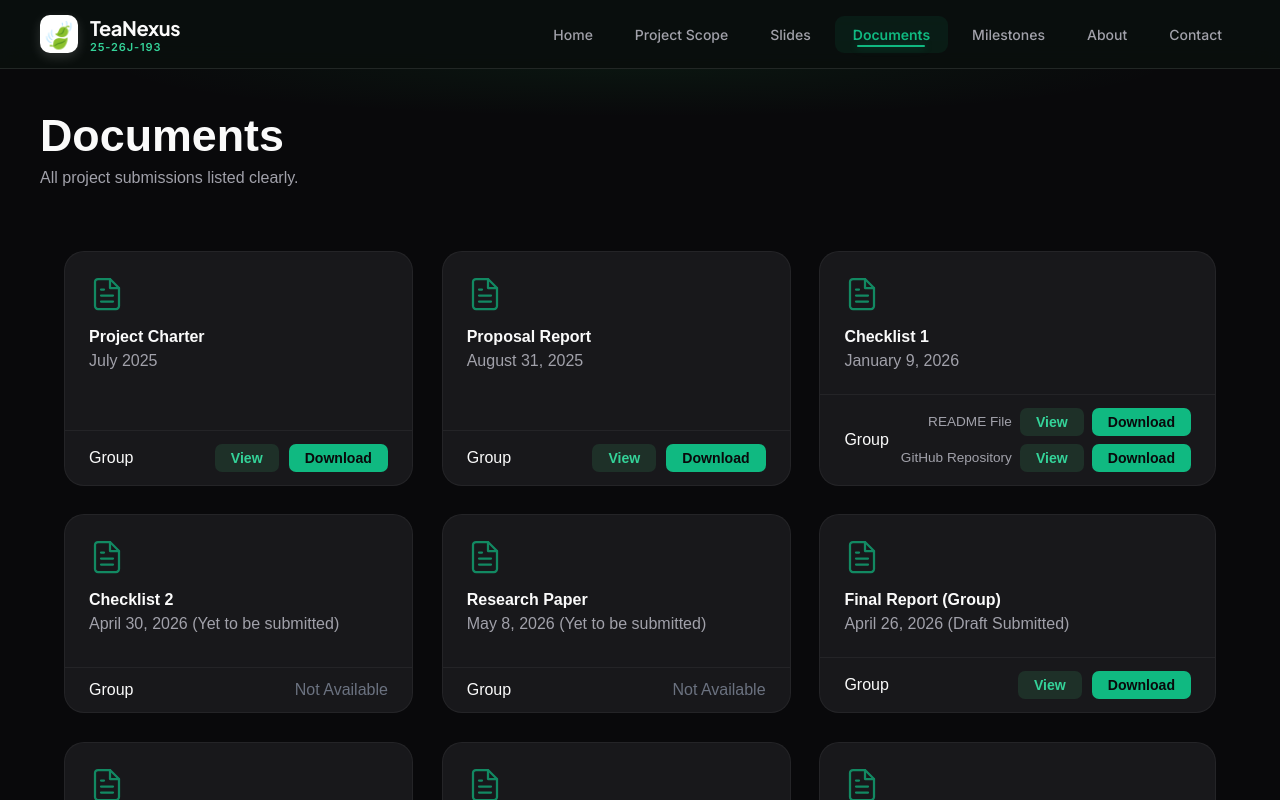
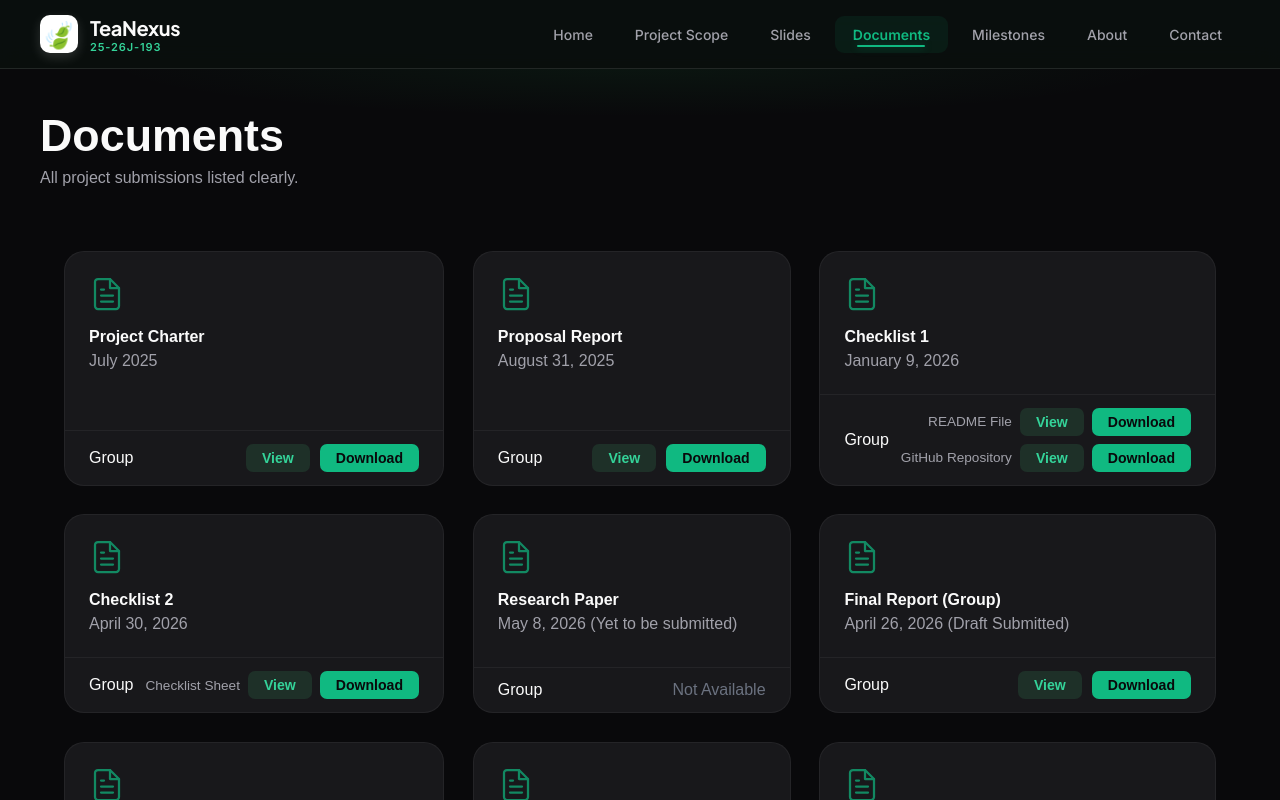
Before and after one commit to HThisarani/tea-project-website, a React (Create React App) app: page / in a window 1280 px wide. Both pictures are taken after a click on the element "Documents". Shown: the top 800 px of the page. Built offline with nearby package versions, Linux system fonts and the light colour scheme.

Commit message:
Updated document page

```diff
--- a/src/pages/Documents.jsx
+++ b/src/pages/Documents.jsx
@@ -128,11 +128,18 @@ const documents = [
       }
     ]
   },
-  {
+ {
     id: 'pp2-checklist',
     title: 'Checklist 2',
-    desc: 'April 30, 2026 (Yet to be submitted)',
-    status: 'Pending'
+    desc: 'April 30, 2026',
+    status: 'Available',
+    files: [
+      {
+        url: 'https://docs.google.com/spreadsheets/d/1TSc6PSw_IdkxDuB103rB1CstT5CuB6Yk/export?format=xlsx',
+        viewUrl: 'https://docs.google.com/spreadsheets/d/1TSc6PSw_IdkxDuB103rB1CstT5CuB6Yk/edit?usp=sharing',
+        label: 'Checklist Sheet'
+      }
+    ]
   },
   {
     id: 'research-paper',
```
